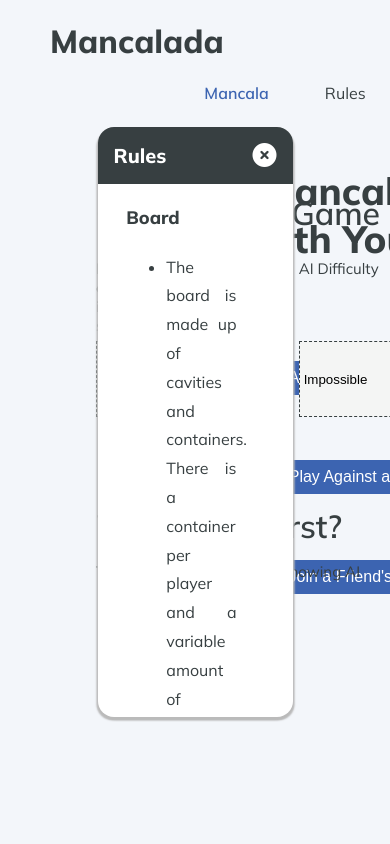
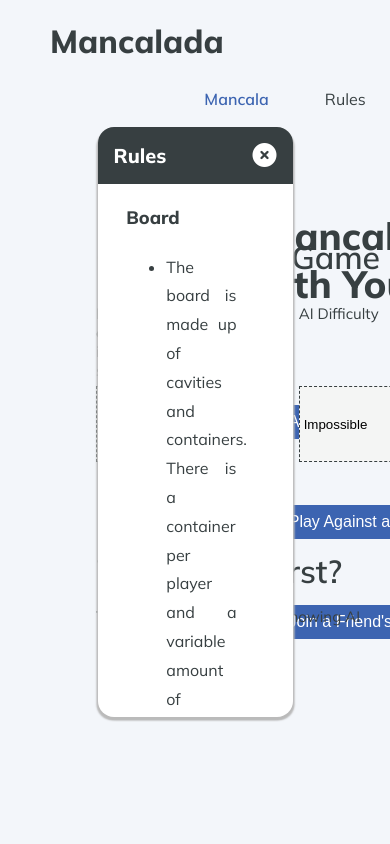
Before and after one commit to DoStini/feup-ltw-proj, a plain HTML site: page client/index.html in a window 390 px wide. Shown: the top 844 px of the page. Drawn offline with Linux system fonts and the light colour scheme.

Commit message:
change: better grid values

```diff
--- a/client/css/styles.css
+++ b/client/css/styles.css
@@ -356,11 +356,16 @@ i.button {
   padding: 1em 1em 0;
 }
 
+
 @media (max-width: 800px) {
+    body {
+        grid-template-rows: auto 1fr 50px;
+    }
+
     header.main-header {
         display: grid;
         grid-template-columns: minmax(0, 1fr) minmax(0, 1fr);
-        grid-template-rows: 1fr 1fr;
+        grid-template-rows: 1fr 2em;
         grid-template-areas:
             "title log"
             "nav nav";
@@ -370,6 +375,10 @@ i.button {
         grid-area: header;
     }
 
+    header.main-header > nav {
+        max-height: 2em;
+    }
+
     button {
         font-size: 16px;
     }
```
